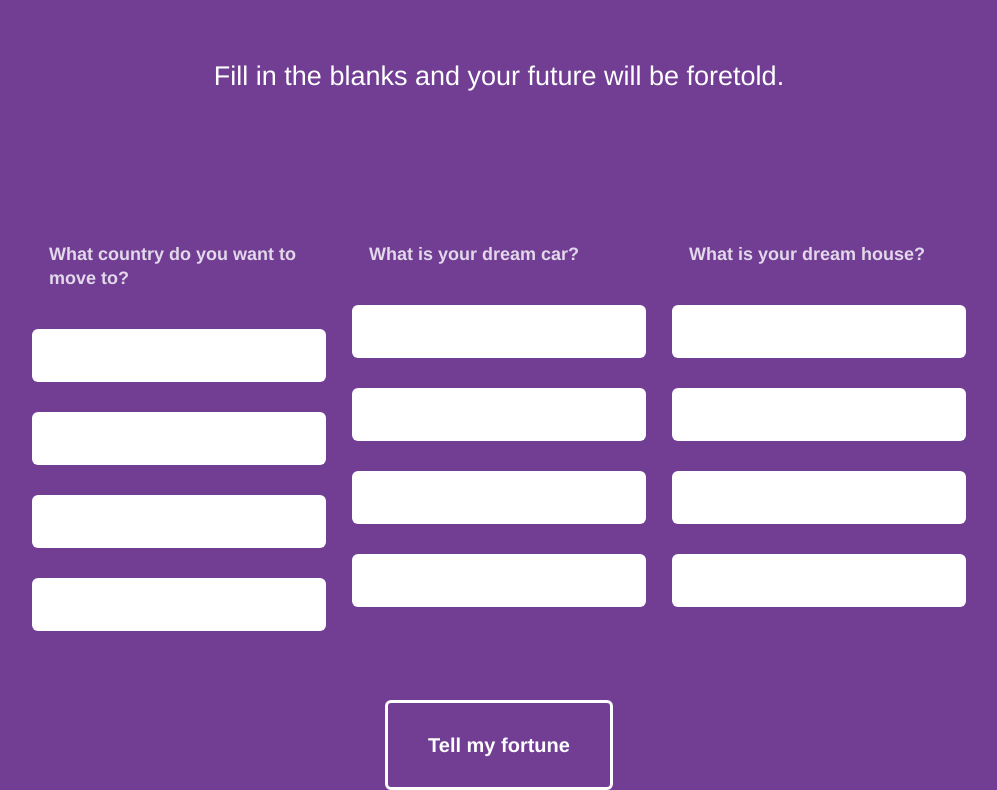
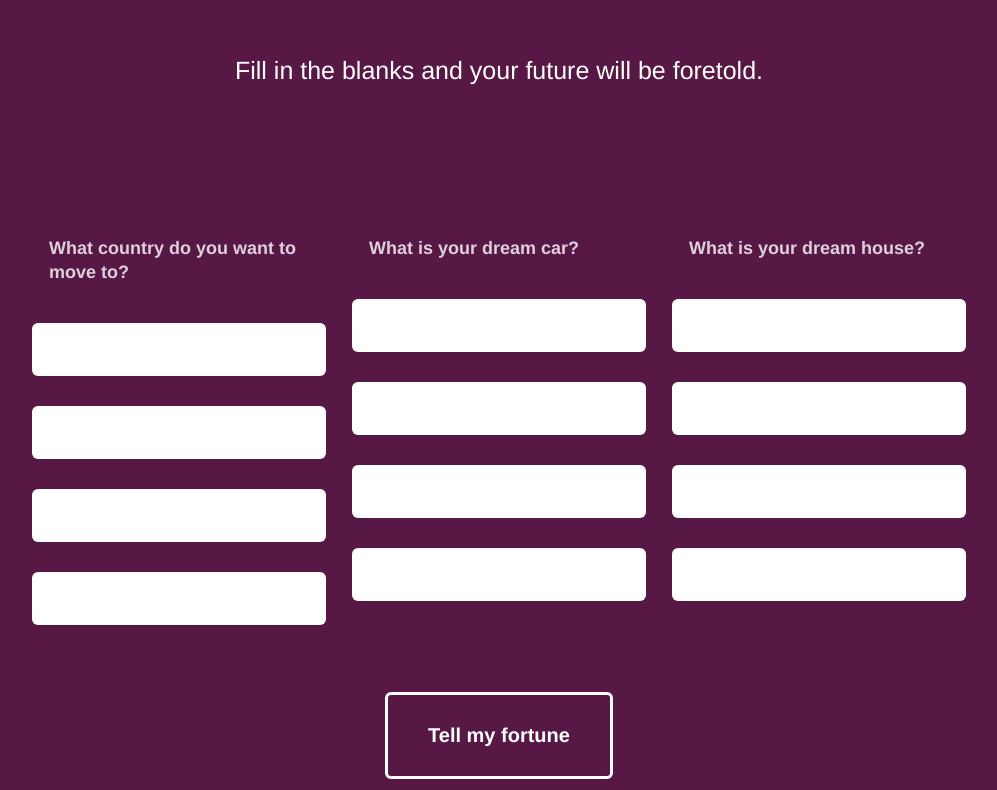
Before and after one commit to kbuddy2/MASHGame, a plain HTML site: page index.html in a window 1280 px wide. Shown: the part 151-941 px from the top of the page, without its empty margins (141-1138 px from the left). Drawn offline with Linux system fonts and the light colour scheme.

Commit message:
Update style.css

```diff
--- a/style.css
+++ b/style.css
@@ -1,9 +1,9 @@
 /* Body styling */
 body {
-  background: #713e94;
+  background: #581845;
   color: #fff;
   font-family: Helvetica, Arial;
-  font-size: 27px;
+  font-size: 25px;
   font-weight: 300;
   line-height: 1.65em;
   margin: 0 auto;
```
